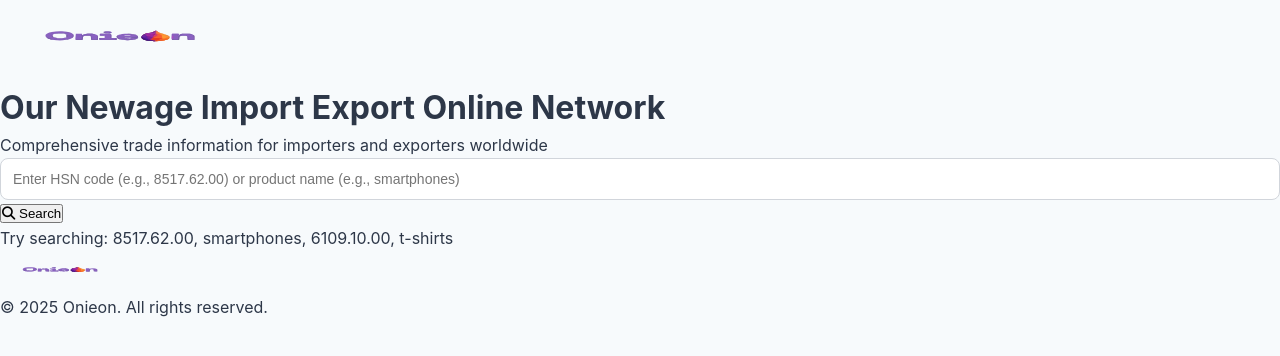
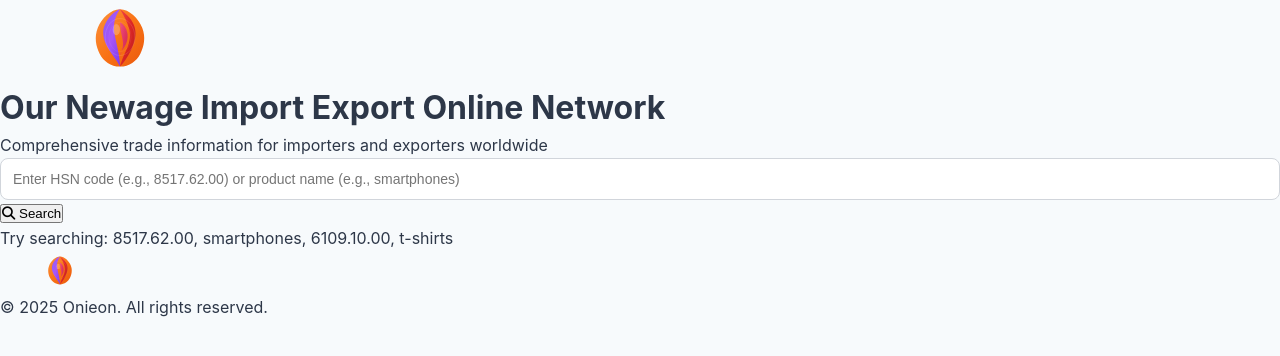
Before and after one commit to onieeonn-sys/dashboard, a website: page index.html in a window 1280 px wide. Drawn offline with nearby package versions, Linux system fonts and the light colour scheme.

Commit message:
Add new colorful onion logo and update all references

```diff
--- a/index.html
+++ b/index.html
@@ -15,7 +15,7 @@
             <div class="hero-content">
                 <div class="logo">
                     <a href="/">
-                        <img src="Logo.svg.svg" alt="Logo" class="main-logo" width="240" height="74">
+                        <img src="onion-logo.svg" alt="Logo" class="main-logo" width="240" height="74">
                     </a>
                 </div>
                 <h1 class="hero-title">Our Newage Import Export Online Network</h1>
@@ -504,7 +504,7 @@
             <div class="footer-content">
                 <div class="logo">
                     <a href="/">
-                        <img src="Logo.svg.svg" alt="Logo" class="main-logo" width="120" height="36">
+                        <img src="onion-logo.svg" alt="Logo" class="main-logo" width="120" height="36">
                     </a>
                 </div>
                 <p class="copyright">© 2025 Onieon. All rights reserved.</p>
```
Also changed, not shown: public/index.html (+1 -1 lines), onion-logo.svg (added).
